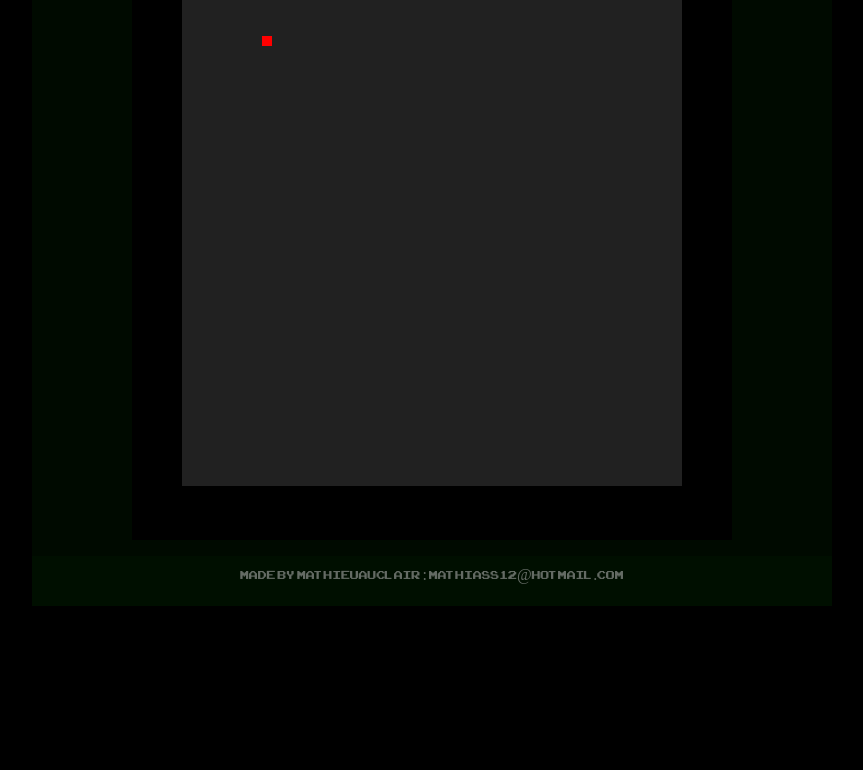
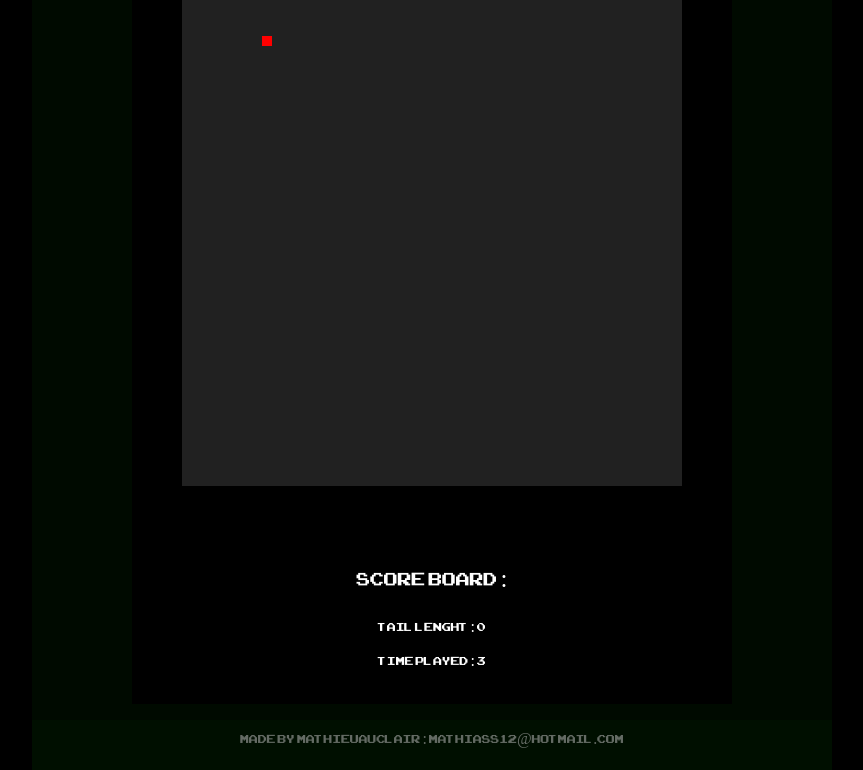
Before and after one commit to MathieuAuclair/SnakeGame, a plain HTML site: page index.html in a window 1280 px wide. Shown: the part 114-884 px from the top of the page, without its empty margins (208-1071 px from the left). Before the commit the page ends 800 px from the top, so only its background shows below. Drawn offline with Linux system fonts and the light colour scheme.

Commit message:
Adding Score Board

```diff
--- a/Files/main.css
+++ b/Files/main.css
@@ -28,6 +28,18 @@ h1
 	width:350px;
 	margin-top:20px;
 	margin-bottom:5px;
+}
+p
+{
+	color:white;
+	font-family:titlefont;
+}
+h3
+{
+	font-size:25px;
+	font-weight:300;
+	color:white;
+	font-family:titlefont;
 }
 div
 {
--- a/Files/main.js
+++ b/Files/main.js
@@ -3,6 +3,15 @@ var canvas = document.getElementById("playBoard");
 var ctx = canvas.getContext("2d");
 var f = new food();
 var s = new Snake();
+var d = new Display();
+var timelapse = 100;
+
+function Display()
+{
+	this.time = document.getElementById("time");
+	this.length = document.getElementById("length");
+	this.totaltime = 0;
+}
 
 //function draw, who draw square with the info provided
 function draw(offsetX, offsetY, color)
@@ -48,6 +57,7 @@ var Update = setInterval(function(){
 		if(s.x == f.x && s.y == f.y)
 		{
 			s.len++;
+			d.length.innerHTML = "tail lenght : "+s.len;
 			f = new food();
 		}
 		//init value of head before body loop
@@ -72,8 +82,10 @@ var Update = setInterval(function(){
 		//draw everything in the canvas
 		draw(s.x,s.y,"white");
 		draw(f.x,f.y,"red");
+		d.totaltime += timelapse;
+		d.time.innerHTML = "time played : "+Math.round(d.totaltime/1000);
 	}
-},100);
+},timelapse);
 
 //key action
 document.addEventListener("keydown", function(event)
--- a/index.html
+++ b/index.html
@@ -11,6 +11,10 @@
 <center>
 <h1>SnakeGame</h1>
 <canvas style="background:#212121;" height="500" width="500" id="playBoard"></canvas>
+<h3>SCORE BOARD :</h3>
+<p id="length">tail lenght : 0</p>
+<p id="time">time played : 0</p>
+</br>
 <center>
 </div>
 <footer>
```
